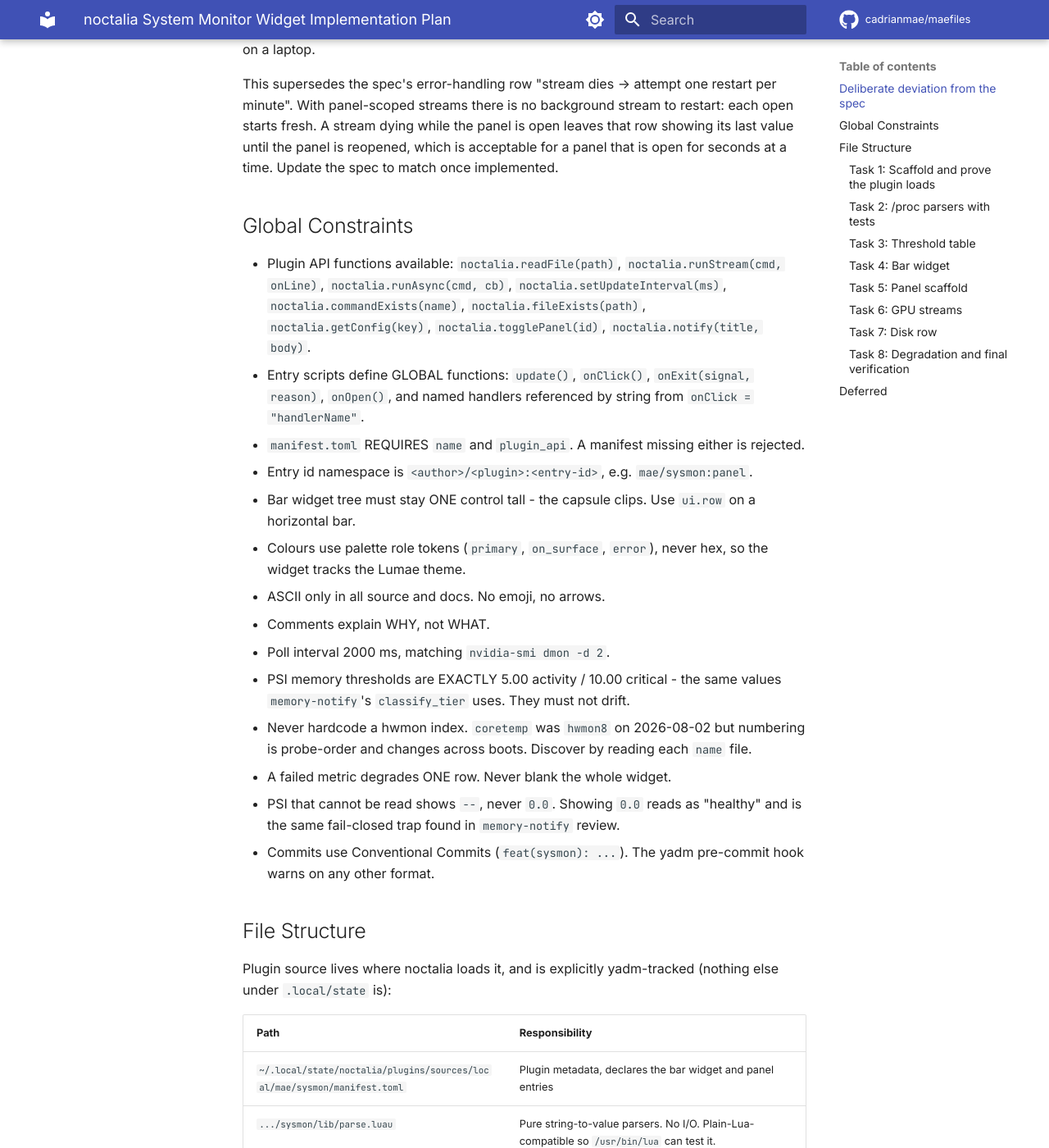
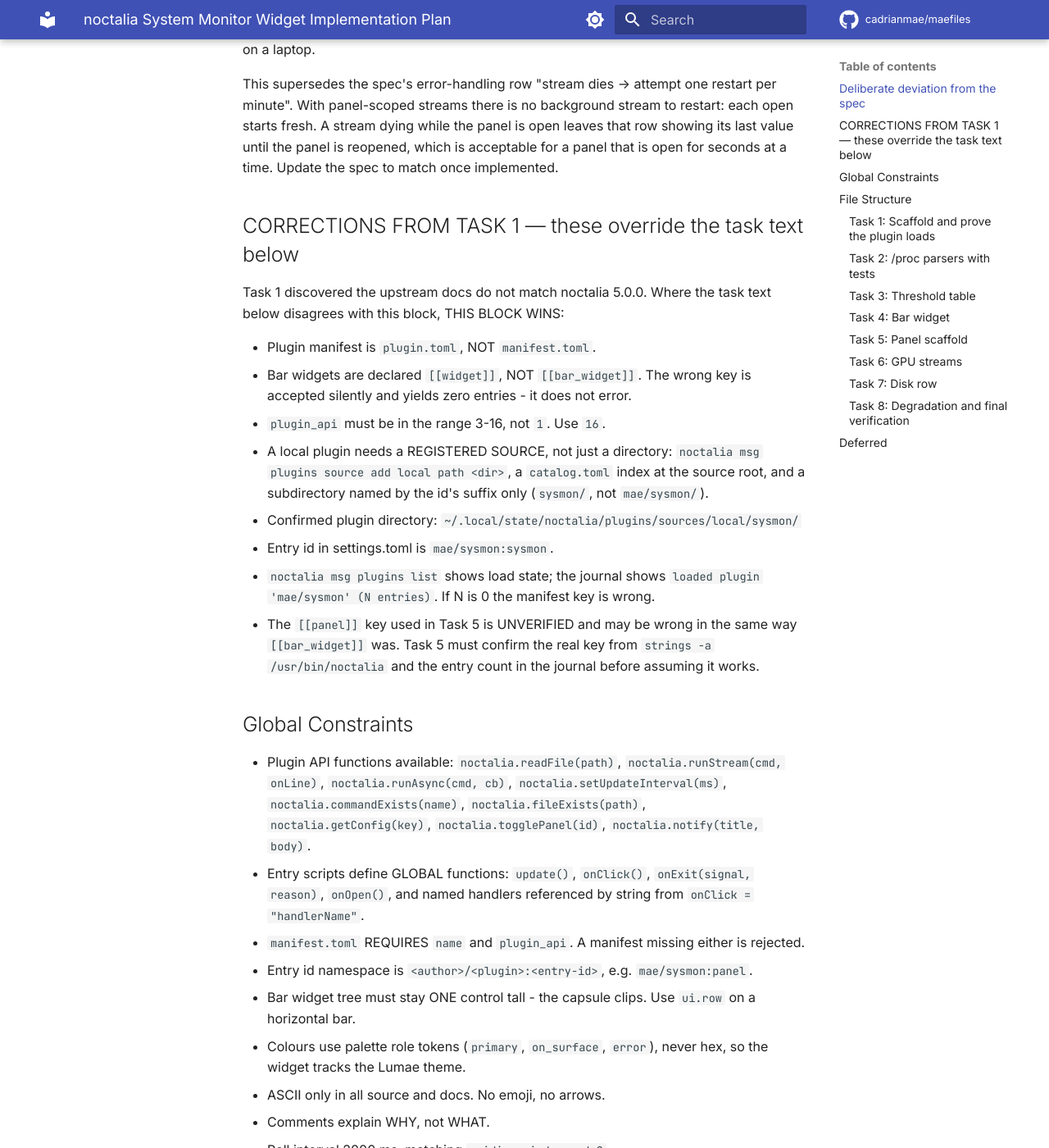
Before and after one commit to cadrianmae/maefiles, an MkDocs documentation site: the page built from docs/plans/2026-08-02-noctalia-sysmon-widget-plan.md, in a window 1280 px wide and 1400 px high, scrolled down 878 px. Shown: the whole window at 82% size. Built offline with MkDocs 1.6.1 and Material for MkDocs 9.7.7, drawn with Linux system fonts in a browser that asks for light colours; comment, search, counter and statistics services are not loaded; some of the changed text lies outside the part shown.

Commit message:
docs(plans): record noctalia plugin API corrections found during execution
Task 1 discovered the upstream plugin docs do not match noctalia 5.0.0, so the
plan carried four wrong assumptions into every later task. Added a corrections
block that overrides the task text, and resolved the placeholder plugin
directory to the path that actually loads.

The corrections: the manifest is plugin.toml not manifest.toml; bar widgets are
declared [[widget]] not [[bar_widget]], and the wrong key is accepted SILENTLY
with zero entries rather than erroring; plugin_api must be 3-16 not 1; and a
local plugin needs a registered source plus a catalog.toml, with the
subdirectory named by the id suffix only.

Co-Authored-By: Claude Opus 5 (1M context) <noreply@anthropic.com>

````diff
--- a/docs/plans/2026-08-02-noctalia-sysmon-widget-plan.md
+++ b/docs/plans/2026-08-02-noctalia-sysmon-widget-plan.md
@@ -27,6 +27,29 @@ leaves that row showing its last value until the panel is reopened, which is
 acceptable for a panel that is open for seconds at a time. Update the spec to
 match once implemented.
 
+## CORRECTIONS FROM TASK 1 — these override the task text below
+
+Task 1 discovered the upstream docs do not match noctalia 5.0.0. Where the
+task text below disagrees with this block, THIS BLOCK WINS:
+
+- Plugin manifest is `plugin.toml`, NOT `manifest.toml`.
+- Bar widgets are declared `[[widget]]`, NOT `[[bar_widget]]`. The wrong key
+  is accepted silently and yields zero entries - it does not error.
+- `plugin_api` must be in the range 3-16, not `1`. Use `16`.
+- A local plugin needs a REGISTERED SOURCE, not just a directory:
+  `noctalia msg plugins source add local path <dir>`, a `catalog.toml` index
+  at the source root, and a subdirectory named by the id's suffix only
+  (`sysmon/`, not `mae/sysmon/`).
+- Confirmed plugin directory:
+  `~/.local/state/noctalia/plugins/sources/local/sysmon/`
+- Entry id in settings.toml is `mae/sysmon:sysmon`.
+- `noctalia msg plugins list` shows load state; the journal shows
+  `loaded plugin 'mae/sysmon' (N entries)`. If N is 0 the manifest key is wrong.
+- The `[[panel]]` key used in Task 5 is UNVERIFIED and may be wrong in the
+  same way `[[bar_widget]]` was. Task 5 must confirm the real key from
+  `strings -a /usr/bin/noctalia` and the entry count in the journal before
+  assuming it works.
+
 ## Global Constraints
 
 - Plugin API functions available: `noctalia.readFile(path)`, `noctalia.runStream(cmd, onLine)`, `noctalia.runAsync(cmd, cb)`, `noctalia.setUpdateInterval(ms)`, `noctalia.commandExists(name)`, `noctalia.fileExists(path)`, `noctalia.getConfig(key)`, `noctalia.togglePanel(id)`, `noctalia.notify(title, body)`.
@@ -50,7 +73,7 @@ Plugin source lives where noctalia loads it, and is explicitly yadm-tracked (not
 
 | Path | Responsibility |
 |---|---|
-| `~/.local/state/noctalia/plugins/sources/local/mae/sysmon/manifest.toml` | Plugin metadata, declares the bar widget and panel entries |
+| `~/.local/state/noctalia/plugins/sources/local/sysmon/plugin.toml` | Plugin metadata, declares the bar widget and panel entries |
 | `.../sysmon/lib/parse.luau` | Pure string-to-value parsers. No I/O. Plain-Lua-compatible so `/usr/bin/lua` can test it. |
 | `.../sysmon/lib/thresholds.luau` | Threshold table and `level(metric, value)` returning `ok`/`activity`/`critical` |
 | `.../sysmon/widget.luau` | Bar entry: reads `/proc`, renders three pairs, click opens panel |
@@ -67,8 +90,8 @@ The split exists so parsing is testable without noctalia running. `parse.luau` t
 ### Task 1: Scaffold and prove the plugin loads
 
 **Files:**
-- Create: `<PLUGIN_DIR>/manifest.toml`
-- Create: `<PLUGIN_DIR>/widget.luau`
+- Create: `~/.local/state/noctalia/plugins/sources/local/sysmon/manifest.toml`
+- Create: `~/.local/state/noctalia/plugins/sources/local/sysmon/widget.luau`
 
 **Interfaces:**
 - Consumes: nothing.
@@ -124,7 +147,7 @@ If it does not, check `journalctl --user -u noctalia -n 50`.
 - [ ] **Step 5: Track it**
 
 ```bash
-cd ~ && yadm add <PLUGIN_DIR>/manifest.toml <PLUGIN_DIR>/widget.luau .local/state/noctalia/settings.toml
+cd ~ && yadm add ~/.local/state/noctalia/plugins/sources/local/sysmon/manifest.toml ~/.local/state/noctalia/plugins/sources/local/sysmon/widget.luau .local/state/noctalia/settings.toml
 yadm commit -m "feat(sysmon): scaffold noctalia system monitor plugin"
 ```
 
@@ -133,7 +156,7 @@ yadm commit -m "feat(sysmon): scaffold noctalia system monitor plugin"
 ### Task 2: /proc parsers with tests
 
 **Files:**
-- Create: `<PLUGIN_DIR>/lib/parse.luau`
+- Create: `~/.local/state/noctalia/plugins/sources/local/sysmon/lib/parse.luau`
 - Create: `~/scripts/noctalia-sysmon/test_parse.lua`
 - Create: `~/scripts/noctalia-sysmon/fixtures/{meminfo,stat_a,stat_b,pressure_memory,pressure_cpu}.txt`
 
@@ -224,7 +247,7 @@ Expected: FAIL, `module 'parse' not found`
 
 - [ ] **Step 4: Write the parser**
 
-`<PLUGIN_DIR>/lib/parse.luau`:
+`~/.local/state/noctalia/plugins/sources/local/sysmon/lib/parse.luau`:
 
 ```lua
 -- Pure parsers: string in, numbers out. No I/O, no globals.
@@ -299,7 +322,7 @@ Expected: `18 passed, 0 failed`, exit 0
 - [ ] **Step 6: Commit**
 
 ```bash
-cd ~ && yadm add <PLUGIN_DIR>/lib/parse.luau scripts/noctalia-sysmon/
+cd ~ && yadm add ~/.local/state/noctalia/plugins/sources/local/sysmon/lib/parse.luau scripts/noctalia-sysmon/
 yadm commit -m "feat(sysmon): add /proc parsers with tests"
 ```
 
@@ -308,7 +331,7 @@ yadm commit -m "feat(sysmon): add /proc parsers with tests"
 ### Task 3: Threshold table
 
 **Files:**
-- Create: `<PLUGIN_DIR>/lib/thresholds.luau`
+- Create: `~/.local/state/noctalia/plugins/sources/local/sysmon/lib/thresholds.luau`
 - Modify: `~/scripts/noctalia-sysmon/test_parse.lua` (append a thresholds section)
 
 **Interfaces:**
@@ -354,7 +377,7 @@ Expected: FAIL, `module 'thresholds' not found`
 
 - [ ] **Step 3: Write the thresholds module**
 
-`<PLUGIN_DIR>/lib/thresholds.luau`:
+`~/.local/state/noctalia/plugins/sources/local/sysmon/lib/thresholds.luau`:
 
 ```lua
 -- Threshold table. The psi_mem_full pair is NOT free to change: it mirrors
@@ -408,7 +431,7 @@ Expected: `500` and `1000` (centi-percent), i.e. 5.00 and 10.00. If they differ,
 - [ ] **Step 6: Commit**
 
 ```bash
-cd ~ && yadm add <PLUGIN_DIR>/lib/thresholds.luau scripts/noctalia-sysmon/test_parse.lua
+cd ~ && yadm add ~/.local/state/noctalia/plugins/sources/local/sysmon/lib/thresholds.luau scripts/noctalia-sysmon/test_parse.lua
 yadm commit -m "feat(sysmon): add threshold table matching memory-notify"
 ```
 
@@ -417,7 +440,7 @@ yadm commit -m "feat(sysmon): add threshold table matching memory-notify"
 ### Task 4: Bar widget
 
 **Files:**
-- Modify: `<PLUGIN_DIR>/widget.luau` (replace the Task 1 scaffold entirely)
+- Modify: `~/.local/state/noctalia/plugins/sources/local/sysmon/widget.luau` (replace the Task 1 scaffold entirely)
 
 **Interfaces:**
 - Consumes: `parse.meminfo`, `parse.cpu_jiffies`, `parse.cpu_percent`, `parse.pressure` from Task 2; `thresholds.level`, `thresholds.color` from Task 3.
@@ -532,7 +555,7 @@ Expected: `0.1/0.3/--`, never `0.1/0.3/0.0`.
 - [ ] **Step 4: Commit**
 
 ```bash
-cd ~ && yadm add <PLUGIN_DIR>/widget.luau
+cd ~ && yadm add ~/.local/state/noctalia/plugins/sources/local/sysmon/widget.luau
 yadm commit -m "feat(sysmon): render CPU, RAM and pressure in the bar"
 ```
 
@@ -541,8 +564,8 @@ yadm commit -m "feat(sysmon): render CPU, RAM and pressure in the bar"
 ### Task 5: Panel scaffold
 
 **Files:**
-- Modify: `<PLUGIN_DIR>/manifest.toml` (add the panel entry)
-- Create: `<PLUGIN_DIR>/panel.luau`
+- Modify: `~/.local/state/noctalia/plugins/sources/local/sysmon/manifest.toml` (add the panel entry)
+- Create: `~/.local/state/noctalia/plugins/sources/local/sysmon/panel.luau`
 
 **Interfaces:**
 - Consumes: `parse`, `thresholds`; `onClick` from Task 4 which calls `togglePanel("mae/sysmon:panel")`.
@@ -671,7 +694,7 @@ Click the bar widget. Expected: a panel showing CPU (temp only for now), RAM, SW
 - [ ] **Step 4: Commit**
 
 ```bash
-cd ~ && yadm add <PLUGIN_DIR>/manifest.toml <PLUGIN_DIR>/panel.luau
+cd ~ && yadm add ~/.local/state/noctalia/plugins/sources/local/sysmon/manifest.toml ~/.local/state/noctalia/plugins/sources/local/sysmon/panel.luau
 yadm commit -m "feat(sysmon): add detail panel with memory and pressure rows"
 ```
 
@@ -680,7 +703,7 @@ yadm commit -m "feat(sysmon): add detail panel with memory and pressure rows"
 ### Task 6: GPU streams
 
 **Files:**
-- Modify: `<PLUGIN_DIR>/panel.luau`
+- Modify: `~/.local/state/noctalia/plugins/sources/local/sysmon/panel.luau`
 - Create: `~/scripts/noctalia-sysmon/fixtures/{nvidia_dmon,intel_helper}.txt`
 
 **Interfaces:**
@@ -873,7 +896,7 @@ Expected: `streams stopped`.
 - [ ] **Step 8: Commit**
 
 ```bash
-cd ~ && yadm add <PLUGIN_DIR>/panel.luau <PLUGIN_DIR>/lib/parse.luau scripts/noctalia-sysmon/
+cd ~ && yadm add ~/.local/state/noctalia/plugins/sources/local/sysmon/panel.luau ~/.local/state/noctalia/plugins/sources/local/sysmon/lib/parse.luau scripts/noctalia-sysmon/
 yadm commit -m "feat(sysmon): add both GPUs via streamed counters"
 ```
 
@@ -882,7 +905,7 @@ yadm commit -m "feat(sysmon): add both GPUs via streamed counters"
 ### Task 7: Disk row
 
 **Files:**
-- Modify: `<PLUGIN_DIR>/panel.luau`
+- Modify: `~/.local/state/noctalia/plugins/sources/local/sysmon/panel.luau`
 
 **Interfaces:**
 - Consumes: `metric_row`, `build_rows`, `render` from Task 5.
@@ -975,7 +998,7 @@ Expected: the panel's DISK row matches `df -h /` output.
 
 ```bash
 lua ~/scripts/noctalia-sysmon/test_parse.lua
-cd ~ && yadm add <PLUGIN_DIR>/panel.luau <PLUGIN_DIR>/lib/parse.luau scripts/noctalia-sysmon/test_parse.lua
+cd ~ && yadm add ~/.local/state/noctalia/plugins/sources/local/sysmon/panel.luau ~/.local/state/noctalia/plugins/sources/local/sysmon/lib/parse.luau scripts/noctalia-sysmon/test_parse.lua
 yadm commit -m "feat(sysmon): add disk row"
 ```
 
@@ -984,7 +1007,7 @@ yadm commit -m "feat(sysmon): add disk row"
 ### Task 8: Degradation and final verification
 
 **Files:**
-- Modify: `<PLUGIN_DIR>/widget.luau` (tooltip)
+- Modify: `~/.local/state/noctalia/plugins/sources/local/sysmon/widget.luau` (tooltip)
 - Modify: `~/docs/specs/2026-08-02-noctalia-sysmon-widget-design.md` (status line)
 
 **Interfaces:**
@@ -1043,7 +1066,7 @@ error-handling row no longer applies. A spec that describes something other
 than the shipped code is worse than no spec.
 
 ```bash
-cd ~ && yadm add docs/specs/2026-08-02-noctalia-sysmon-widget-design.md <PLUGIN_DIR>/widget.luau
+cd ~ && yadm add docs/specs/2026-08-02-noctalia-sysmon-widget-design.md ~/.local/state/noctalia/plugins/sources/local/sysmon/widget.luau
 yadm commit -m "feat(sysmon): add tooltip and mark spec implemented"
 ```
 
````
Also changed, not shown: other parts of docs/plans/2026-08-02-noctalia-sysmon-widget-plan.md (+1 -1 lines).
